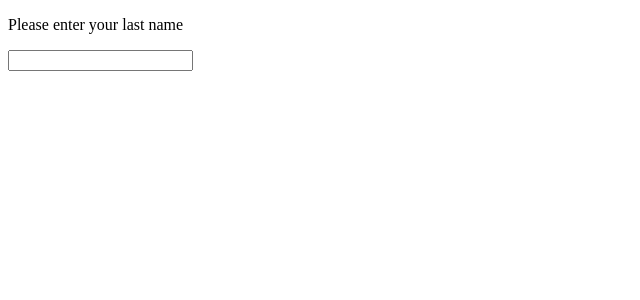
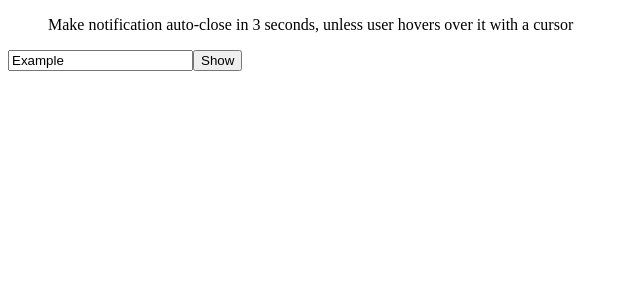
Before and after one commit to juliaoden/RxJs_Challenge, an Angular app: page / in a window 1280 px wide. Shown: the top 300 px of the page, without its empty margins (0-640 px from the left). Built offline with nearby package versions, Linux system fonts and the light colour scheme; what @taiga-ui/cdk would draw is missing.

Commit message:
Challenge11

```diff
--- a/src/app/challenge11/challenge11.component.css
+++ b/src/app/challenge11/challenge11.component.css
@@ -1,15 +1,12 @@
-.toast {
-  color: white;
-  background-color: #57ea00;
-  width: 200px;
-  height: 50px;
-  margin-bottom: 1rem;
-  text-align: center;
-  vertical-align: middle;
-  line-height: 50px;
-  border-radius: 10px;
+.notifications {
+  position: absolute;
+  top: 0;
+  left: 0;
+  right: 0;
+  bottom: 0;
+  pointer-events: none;
+  display: flex;
+  flex-direction: column;
+  align-items: flex-end;
+  padding: 12px;
 }
-
-.hidden {
-  display: none;
-}
--- a/src/app/challenge11/challenge11.component.html
+++ b/src/app/challenge11/challenge11.component.html
@@ -1,7 +1,13 @@
-<p>Please enter your last name</p>
-<div class="toast hidden">
-    <p>This is a wonderful last name</p>
+<blockquote>
+  Make notification auto-close in 3 seconds, unless user hovers over it with a
+  cursor
+</blockquote>
+<div class="notifications">
+  <notification *ngFor="let item of service | async" [observer]="item.observer">
+    {{ item.content }}
+  </notification>
 </div>
-<form>
-    <input type="text">
-</form>
+<p>
+  <input [(ngModel)]="text" />
+  <button (click)="show()">Show</button>
+</p>
--- a/src/app/challenge11/challenge11.component.ts
+++ b/src/app/challenge11/challenge11.component.ts
@@ -8,7 +8,10 @@ import {
   of,
   pipe,
   Subject,
+  Subscribable,
+  filter,
 } from 'rxjs';
+import { NotificationService } from './notification/notification.service';
 
 @Component({
   selector: 'app-challenge11',
@@ -16,9 +19,11 @@ import {
   styleUrls: ['./challenge11.component.css'],
 })
 export class Challenge11Component {
-  constructor(@Inject(ElementRef) { nativeElement }: ElementRef<HTMLElement>) {
-    const toast$ = fromEvent(nativeElement, 'submit')
-      .pipe()
-      .subscribe(console.log);
+  text = 'Example';
+
+  constructor(readonly service: NotificationService) {}
+
+  show() {
+    this.service.show(this.text).subscribe();
   }
 }
--- /dev/null
+++ b/src/app/challenge11/notification/notification.component.ts
@@ -0,0 +1,31 @@
+import { Component, ElementRef, Inject, Input } from '@angular/core';
+import { fromEvent, Observer, timer } from 'rxjs';
+import { repeatWhen, takeUntil, tap } from 'rxjs/operators';
+
+@Component({
+  selector: 'notification',
+  templateUrl: './notification.template.html',
+  styleUrls: ['./notification.style.less'],
+})
+export class NotificationComponent<T> {
+  @Input()
+  observer!: Observer<T>;
+
+  readonly mouseenter$ = fromEvent(this.elementRef.nativeElement, 'mouseenter');
+
+  readonly mouseleave$ = fromEvent(this.elementRef.nativeElement, 'mouseleave');
+
+  readonly close$ = timer(3000).pipe(
+    takeUntil(this.mouseenter$),
+    repeatWhen(() => this.mouseleave$),
+    tap(this.close.bind(this))
+  );
+
+  constructor(
+    @Inject(ElementRef) private readonly elementRef: ElementRef<HTMLElement>
+  ) {}
+
+  close() {
+    this.observer.complete();
+  }
+}
--- /dev/null
+++ b/src/app/challenge11/notification/notification.service.ts
@@ -0,0 +1,33 @@
+import { Injectable } from '@angular/core';
+import { BehaviorSubject, Observable, Observer } from 'rxjs';
+
+interface Notification<I, O> {
+  content: I;
+  observer: Observer<O>;
+}
+
+@Injectable({
+  providedIn: 'root',
+})
+export class NotificationService extends BehaviorSubject<
+  readonly Notification<any, any>[]
+> {
+  constructor() {
+    super([]);
+  }
+
+  show<I, O>(content: I): Observable<O> {
+    return new Observable((observer: Observer<O>) => {
+      const notification = {
+        content,
+        observer,
+      };
+
+      this.next([...this.value, notification]);
+
+      return () => {
+        this.next(this.value.filter((item) => item !== notification));
+      };
+    });
+  }
+}
--- /dev/null
+++ b/src/app/challenge11/notification/notification.style.less
@@ -0,0 +1,35 @@
+@keyframes pop {
+  from {
+    opacity: 0;
+    transform: scale(0);
+  }
+}
+
+:host {
+  position: relative;
+  padding: 12px 32px 12px 16px;
+  margin: 4px;
+  border-radius: 8px;
+  color: white;
+  font-weight: bold;
+  background: #ce4039;
+  pointer-events: all;
+  transform-origin: top right;
+  animation: pop 0.3s;
+}
+
+.close {
+  position: absolute;
+  padding: 0 2px;
+  background: none;
+  border: 0;
+  border-radius: 4px;
+  color: white;
+  cursor: pointer;
+  right: 10px;
+  outline: none;
+
+  &:focus-visible {
+    box-shadow: 0 0 2px white;
+  }
+}
--- /dev/null
+++ b/src/app/challenge11/notification/notification.template.html
@@ -0,0 +1,3 @@
+<ng-content></ng-content>
+<button type="button" class="close" (click)="close()">✖</button>
+{{ close$ | async }}
```
Also changed, not shown: src/app/app.module.ts (+7 -1 lines), src/app/challenge11/notification/notification.module.ts (added, +10 -0 lines).
